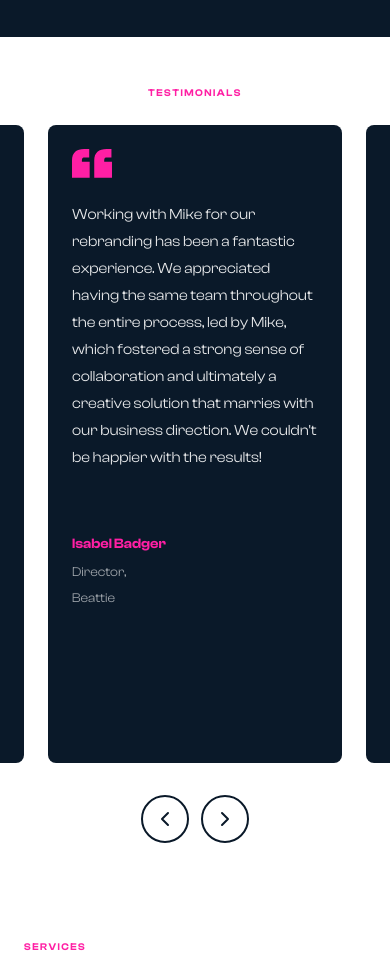
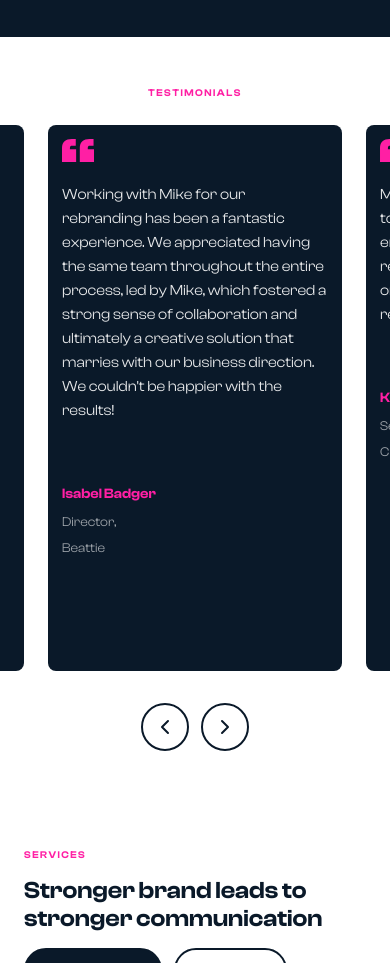
Before and after one commit to ispymichael/i-Spy-website, a plain HTML site: page index.html in a window 390 px wide. Shown: the part 2624-3587 px from the top of the page. Drawn offline with Linux system fonts and the light colour scheme.

Commit message:
Reduce testimonial card height on mobile

```diff
--- a/styles.css
+++ b/styles.css
@@ -514,6 +514,22 @@ nav a:focus {
 @media (max-width: 48rem) {
     .testimonial {
         flex: 0 0 100%;
+        padding: var(--space-md);
+    }
+
+    .testimonial p {
+        font-size: 0.9375rem;
+        line-height: 1.6;
+        margin-bottom: var(--space-sm);
+    }
+
+    .quote-mark {
+        width: 2rem;
+        margin-bottom: var(--space-sm);
+    }
+
+    .testimonial-author {
+        margin-top: var(--space-sm);
     }
 }
 
```
